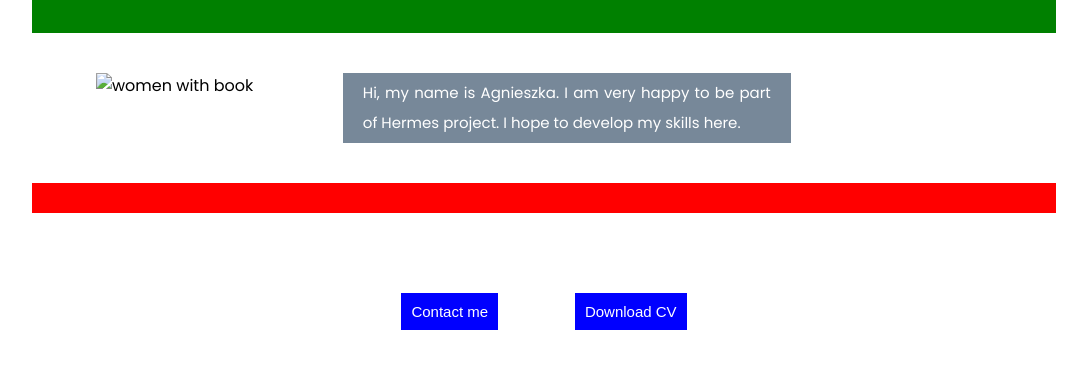
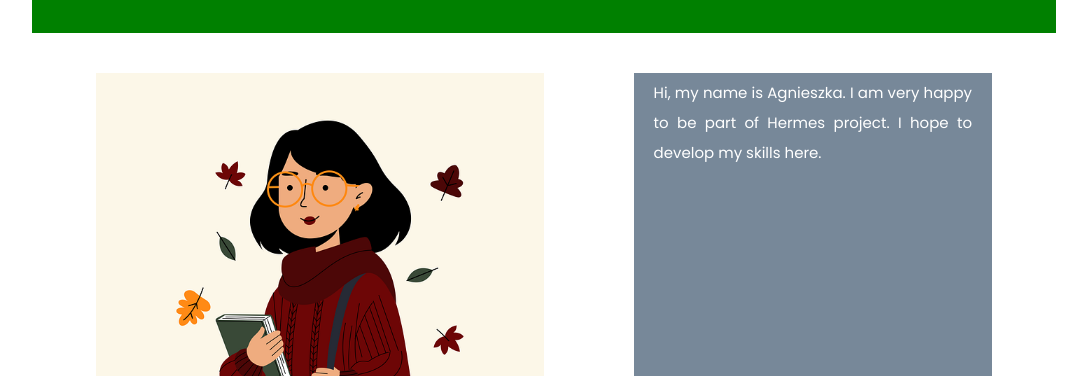
Before and after one commit to agussek/agnes_project, a plain HTML site: page index.html in a window 1280 px wide. Shown: the part 424-800 px from the top of the page, without its empty margins (96-1183 px from the left). Drawn offline with Linux system fonts and the light colour scheme; the site is published under a folder, as on GitHub Pages, so addresses that start at the root find nothing.

Commit message:
Update index.html

```diff
--- a/index.html
+++ b/index.html
@@ -23,7 +23,7 @@
             <h1> Hello, I am <br> Agnieszka</h1>
         </section>
         <section class="aboutme">
-            <img class="me" src="/picture1.png" alt="women with book" >
+            <img class="me" src="picture1.png" alt="women with book" >
             <aside class="description">
                 <p> Hi, my name is Agnieszka. I am very happy to be part of Hermes project. I hope to develop my skills here.</p>
             </aside>
```
